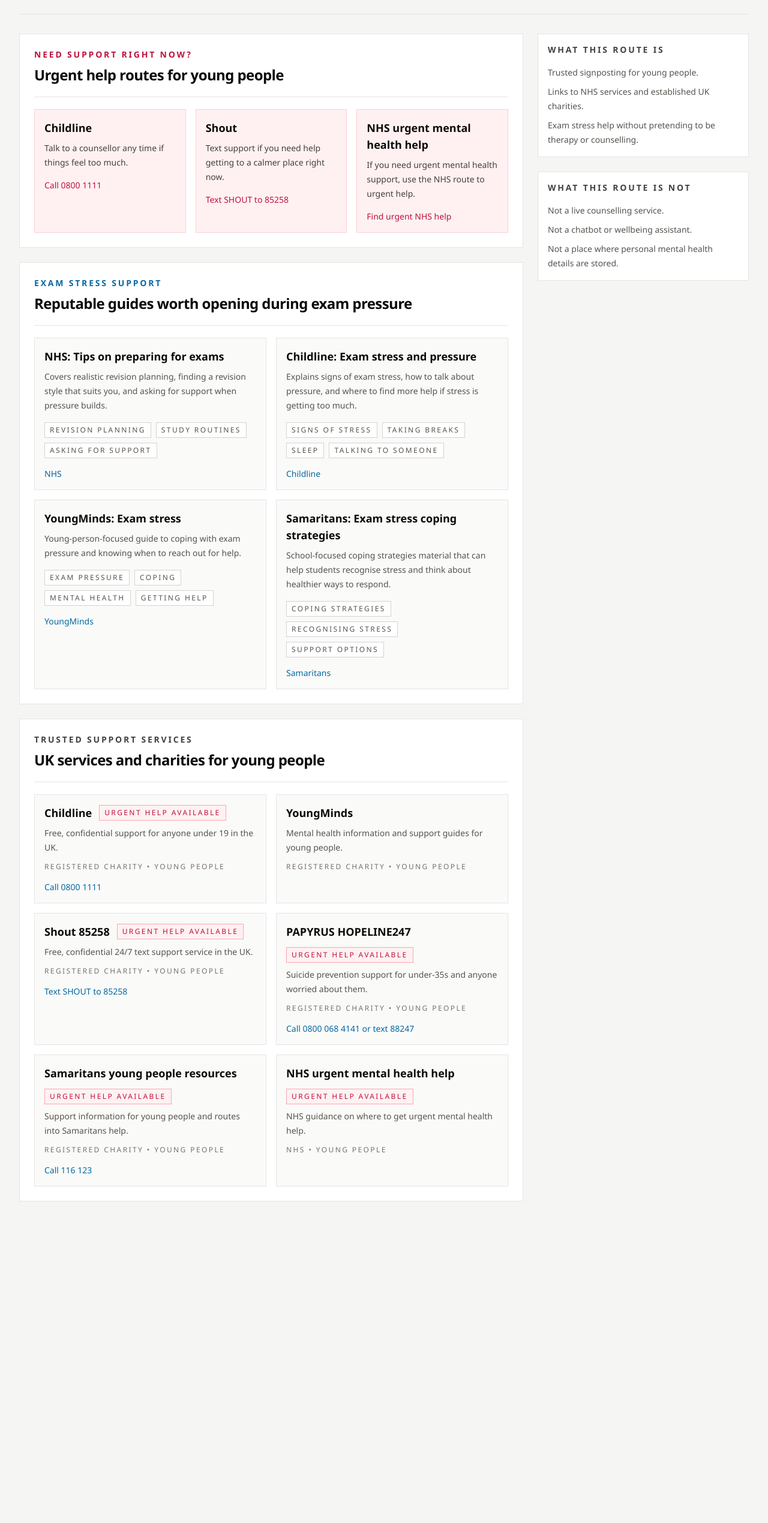
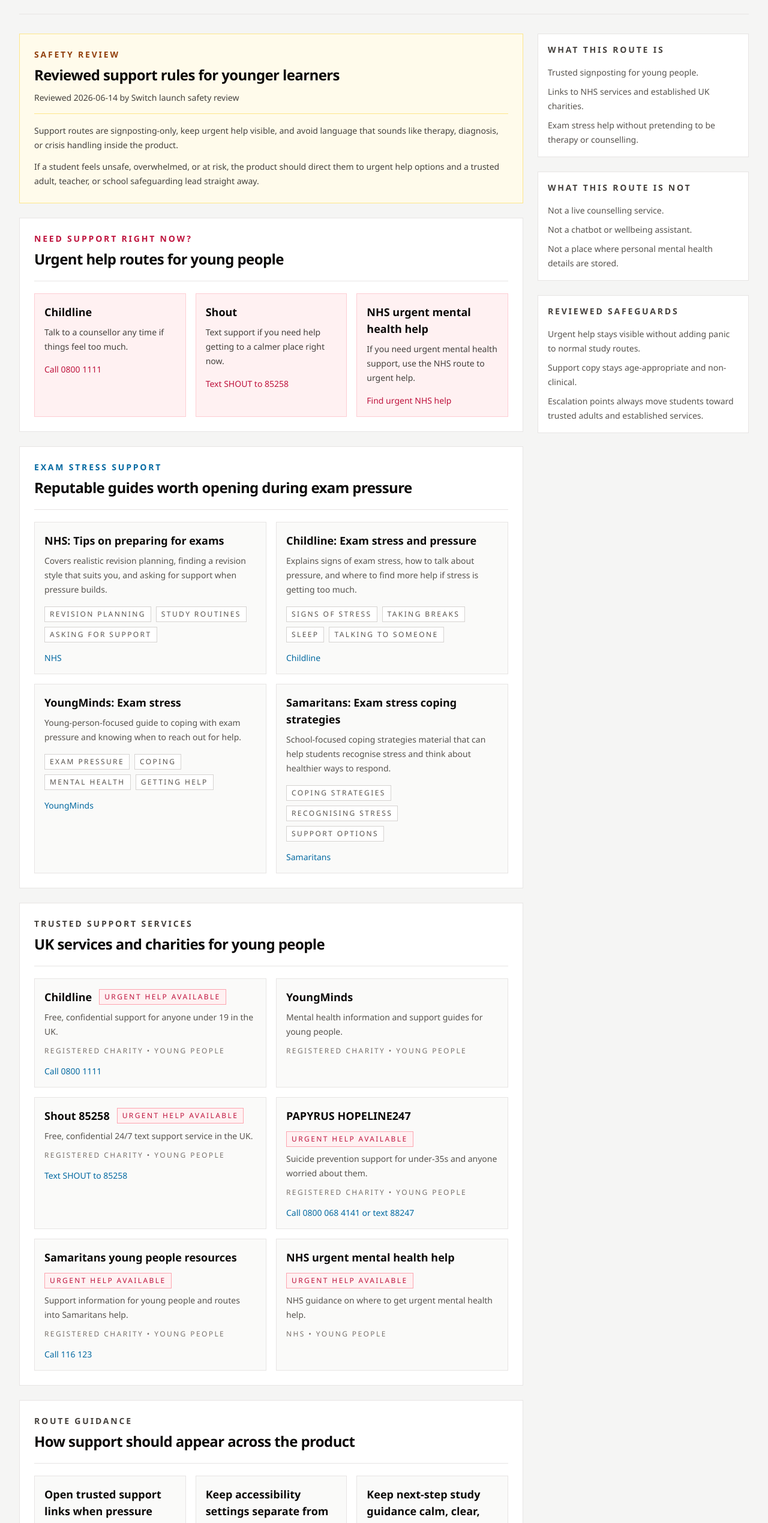
Before and after one commit to tech-fresh/the-switch-platform, a Next.js app: page /support in a window 1280 px wide. Shown: the part 261-2800 px from the top of the page at 60% size. Before the commit the page ends 2288 px from the top, so only its background shows below. Built offline with nearby package versions, Linux system fonts and the light colour scheme; no server answers.

Commit message:
Complete phase 5 support and safeguarding hardening

```diff
--- a/src/app/accessibility/page.tsx
+++ b/src/app/accessibility/page.tsx
@@ -3,15 +3,17 @@
   getAccessibilitySnapshotApiData,
   getReadAloudSessionApiData,
   getStudentRecommendationsApiData,
+  getSupportHubApiData,
 } from "@/lib/api/server";
 import { requireAuthenticatedRequestSession } from "@/modules/auth/request";
 
 export default async function AccessibilityPage() {
   await requireAuthenticatedRequestSession();
-  const [snapshot, readAloudSession, recommendations] = await Promise.all([
+  const [snapshot, readAloudSession, recommendations, support] = await Promise.all([
     getAccessibilitySnapshotApiData(),
     getReadAloudSessionApiData("revision-notes"),
     getStudentRecommendationsApiData(),
+    getSupportHubApiData(),
   ]);
 
   return (
@@ -19,6 +21,7 @@
       snapshot={snapshot}
       readAloudSession={readAloudSession}
       recommendations={recommendations}
+      support={support}
     />
   );
 }
--- a/src/app/recommendations/page.tsx
+++ b/src/app/recommendations/page.tsx
@@ -1,5 +1,5 @@
 import Link from "next/link";
-import { getRecommendationsPageApiData } from "@/lib/api/server";
+import { getRecommendationsPageApiData, getSupportHubApiData } from "@/lib/api/server";
 import { requireAuthenticatedRequestSession } from "@/modules/auth/request";
 
 function getPriorityClasses(priority: "high" | "medium" | "low"): string {
@@ -16,7 +16,10 @@
 
 export default async function RecommendationsPage() {
   await requireAuthenticatedRequestSession();
-  const data = await getRecommendationsPageApiData();
+  const [data, support] = await Promise.all([
+    getRecommendationsPageApiData(),
+    getSupportHubApiData(),
+  ]);
 
   return (
     <main className="min-h-screen bg-stone-100 text-stone-950">
@@ -116,6 +119,24 @@
           </div>
 
           <aside className="space-y-6">
+            <section className="border border-amber-200 bg-amber-50 p-4">
+              <h2 className="text-sm font-semibold uppercase tracking-[0.2em] text-amber-800">
+                Support-aware recommendation rules
+              </h2>
+              <p className="mt-4 text-sm leading-6 text-stone-700">
+                {support.routeGuidance.find((guidance) => guidance.routeId === "/recommendations")?.message}
+              </p>
+              <p className="mt-3 text-sm leading-6 text-stone-700">
+                {support.safetyReview.escalationGuidance}
+              </p>
+              <Link
+                href="/support"
+                className="mt-4 inline-flex items-center justify-center border border-stone-900 px-3 py-2 text-sm font-medium text-stone-900 transition hover:bg-white"
+              >
+                Open support hub
+              </Link>
+            </section>
+
             <section className="border border-stone-200 bg-white p-4">
               <h2 className="text-sm font-semibold uppercase tracking-[0.2em] text-stone-700">
                 What this route proves
--- a/src/app/support/page.tsx
+++ b/src/app/support/page.tsx
@@ -29,6 +29,28 @@
 
         <section className="grid gap-6 lg:grid-cols-[minmax(0,1fr)_22rem]">
           <div className="grid gap-6">
+            <article className="border border-amber-200 bg-amber-50 p-5 sm:p-6">
+              <div className="flex flex-wrap items-center justify-between gap-3 border-b border-amber-200 pb-4">
+                <div>
+                  <p className="text-sm font-semibold uppercase tracking-[0.2em] text-amber-800">
+                    Safety review
+                  </p>
+                  <h2 className="mt-2 text-2xl font-semibold tracking-tight text-stone-950">
+                    Reviewed support rules for younger learners
+                  </h2>
+                </div>
+                <p className="text-sm text-stone-700">
+                  Reviewed {support.safetyReview.reviewedAt} by {support.safetyReview.reviewedBy}
+                </p>
+              </div>
+              <p className="mt-4 text-sm leading-6 text-stone-700">
+                {support.safetyReview.policySummary}
+              </p>
+              <p className="mt-3 text-sm leading-6 text-stone-700">
+                {support.safetyReview.escalationGuidance}
+              </p>
+            </article>
+
             <article className="border border-stone-200 bg-white p-5 sm:p-6">
               <div className="border-b border-stone-200 pb-5">
                 <p className="text-sm font-semibold uppercase tracking-[0.2em] text-rose-700">
@@ -128,6 +150,26 @@
                 ))}
               </div>
             </article>
+
+            <article className="border border-stone-200 bg-white p-5 sm:p-6">
+              <div className="border-b border-stone-200 pb-5">
+                <p className="text-sm font-semibold uppercase tracking-[0.2em] text-stone-700">
+                  Route guidance
+                </p>
+                <h2 className="mt-2 text-2xl font-semibold tracking-tight text-stone-950">
+                  How support should appear across the product
+                </h2>
+              </div>
+              <div className="mt-5 grid gap-4 lg:grid-cols-3">
+                {support.routeGuidance.map((guidance) => (
+                  <div key={guidance.routeId} className="border border-stone-200 bg-stone-50 p-4">
+                    <p className="text-lg font-semibold text-stone-950">{guidance.title}</p>
+                    <p className="mt-2 text-sm leading-6 text-stone-600">{guidance.message}</p>
+                    <p className="mt-4 text-sm font-medium text-sky-700">{guidance.actionLabel}</p>
+                  </div>
+                ))}
+              </div>
+            </article>
           </div>
 
           <aside className="space-y-6">
@@ -152,6 +194,17 @@
                 <li>Not a place where personal mental health details are stored.</li>
               </ul>
             </section>
+
+            <section className="border border-stone-200 bg-white p-4">
+              <h2 className="text-sm font-semibold uppercase tracking-[0.2em] text-stone-700">
+                Reviewed safeguards
+              </h2>
+              <ul className="mt-4 space-y-2 text-sm leading-6 text-stone-600">
+                <li>Urgent help stays visible without adding panic to normal study routes.</li>
+                <li>Support copy stays age-appropriate and non-clinical.</li>
+                <li>Escalation points always move students toward trusted adults and established services.</li>
+              </ul>
+            </section>
           </aside>
         </section>
       </div>
--- /dev/null
+++ b/src/modules/support/safety.ts
@@ -0,0 +1,68 @@
+import type { SupportHubData, SupportRouteGuidance, SupportSafetyReview } from "./types";
+
+const SUPPORT_REVIEWED_AT = "2026-06-14";
+
+export function buildSupportSafetyReview(): SupportSafetyReview {
+  return {
+    reviewedAt: SUPPORT_REVIEWED_AT,
+    reviewedBy: "Switch launch safety review",
+    audience: "young-people",
+    policySummary:
+      "Support routes are signposting-only, keep urgent help visible, and avoid language that sounds like therapy, diagnosis, or crisis handling inside the product.",
+    escalationGuidance:
+      "If a student feels unsafe, overwhelmed, or at risk, the product should direct them to urgent help options and a trusted adult, teacher, or school safeguarding lead straight away.",
+    avoidsTherapeuticClaims: true,
+    urgentHelpVisible: true,
+  };
+}
+
+export function buildSupportRouteGuidance(): SupportRouteGuidance[] {
+  return [
+    {
+      routeId: "/support",
+      title: "Open trusted support links when pressure moves beyond study help",
+      message:
+        "Use Support Hub for reviewed NHS and charity links. The route stays focused on signposting instead of trying to act like a counselling service.",
+      actionLabel: "Open support hub",
+      href: "/support",
+    },
+    {
+      routeId: "/accessibility",
+      title: "Keep accessibility settings separate from crisis support",
+      message:
+        "Accessibility controls should stay practical and student-led. If support needs become urgent, the student should see clear signposting rather than wellbeing advice generated inside the route.",
+      actionLabel: "Review support route",
+      href: "/support",
+    },
+    {
+      routeId: "/recommendations",
+      title: "Keep next-step study guidance calm, clear, and age-appropriate",
+      message:
+        "Recommendations can point students toward support settings or trusted help, but they should never imply diagnosis, therapy, or hidden monitoring of personal mental health.",
+      actionLabel: "See support guidance",
+      href: "/support",
+    },
+  ];
+}
+
+export function validateSupportHubSafety(support: SupportHubData): string[] {
+  const issues: string[] = [];
+
+  if (!support.safetyReview.avoidsTherapeuticClaims) {
+    issues.push("Support hub must remain signposting-only and avoid therapeutic claims.");
+  }
+
+  if (!support.safetyReview.urgentHelpVisible || support.urgentHelp.length < 3) {
+    issues.push("Support hub must keep multiple urgent help options visible.");
+  }
+
+  if (!support.safetyNotice.toLowerCase().includes("urgent help")) {
+    issues.push("Safety notice must direct learners toward urgent help when needed.");
+  }
+
+  if (!support.safetyNotice.toLowerCase().includes("trusted adult")) {
+    issues.push("Safety notice must mention a trusted adult, teacher, or safeguarding lead.");
+  }
+
+  return issues;
+}
--- a/src/modules/support/service.ts
+++ b/src/modules/support/service.ts
@@ -1,5 +1,6 @@
 import examSupportGuides from "@/data/exam-support-guides.json";
 import supportResources from "@/data/support-resources.json";
+import { buildSupportRouteGuidance, buildSupportSafetyReview } from "./safety";
 import type { ExamSupportGuide, SupportHubData, SupportResource, UrgentHelpOption } from "./types";
 
 const urgentHelp: UrgentHelpOption[] = [
@@ -36,6 +37,8 @@
       "This support area is signposting only. It links to NHS services and established UK charities so students can find trusted help without the product pretending to be counselling or crisis care.",
     safetyNotice:
       "This route does not offer live counselling or emergency response. If you feel unsafe or need urgent help, use one of the urgent support options straight away and speak to a trusted adult, teacher, or school support lead.",
+    safetyReview: buildSupportSafetyReview(),
+    routeGuidance: buildSupportRouteGuidance(),
     urgentHelp,
     examSupportGuides: examSupportGuides as ExamSupportGuide[],
     trustedResources: supportResources as SupportResource[],
--- a/src/modules/support/types.ts
+++ b/src/modules/support/types.ts
@@ -37,10 +37,30 @@
   lastReviewedAt: string;
 }
 
+export interface SupportSafetyReview {
+  reviewedAt: string;
+  reviewedBy: string;
+  audience: "young-people";
+  policySummary: string;
+  escalationGuidance: string;
+  avoidsTherapeuticClaims: boolean;
+  urgentHelpVisible: boolean;
+}
+
+export interface SupportRouteGuidance {
+  routeId: "/support" | "/accessibility" | "/recommendations";
+  title: string;
+  message: string;
+  actionLabel: string;
+  href: string;
+}
+
 export interface SupportHubData {
   title: string;
   description: string;
   safetyNotice: string;
+  safetyReview: SupportSafetyReview;
+  routeGuidance: SupportRouteGuidance[];
   urgentHelp: UrgentHelpOption[];
   examSupportGuides: ExamSupportGuide[];
   trustedResources: SupportResource[];
```
Also changed, not shown: src/app/accessibility/accessibility-experience.tsx (+20 -0 lines), src/modules/support/contracts.ts (+13 -1 lines), 2 other files (tests, documents, lock files or other folders).
